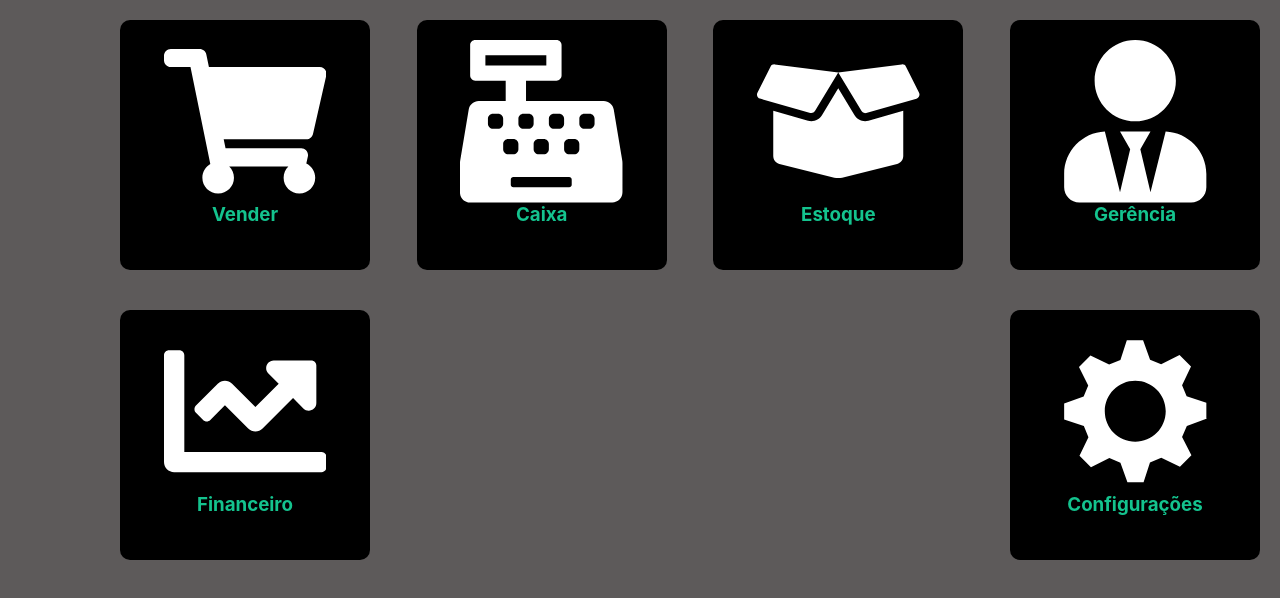
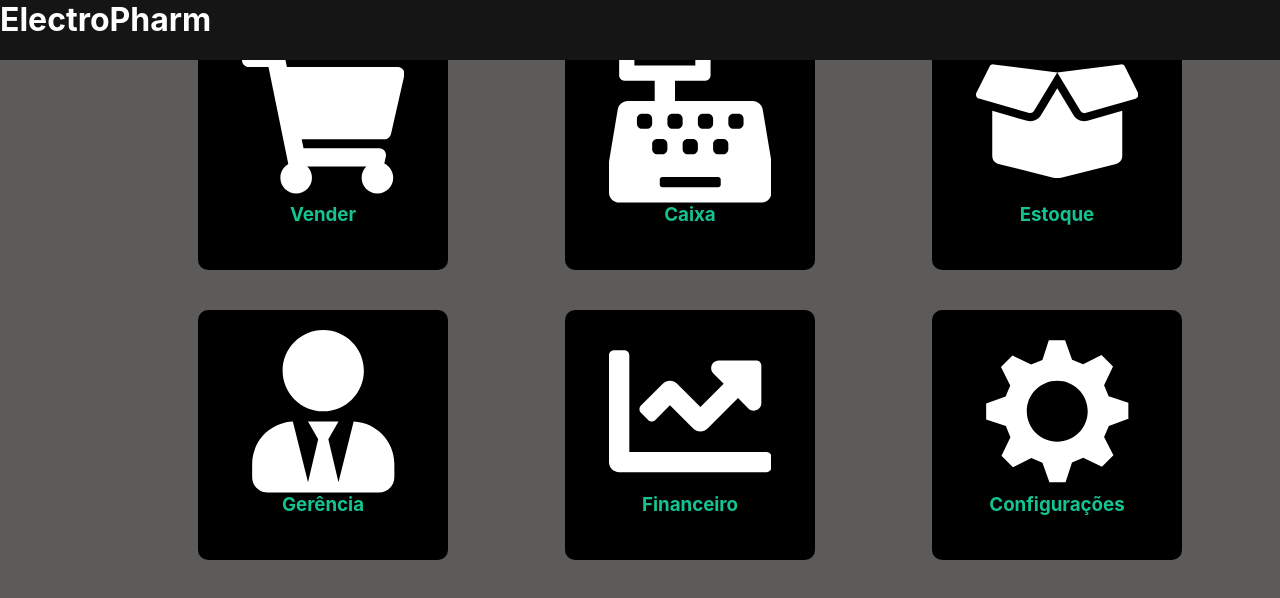
Before and after one commit to mdsreq-fga-unb/2022.1-Para-Ce-Ta-Mal, a React (Create React App) app in the folder front/: page / in a window 1280 px wide. Shown: the top 598 px of the page. Built offline with nearby package versions, Linux system fonts and the light colour scheme.

Commit message:
created header component

```diff
--- a/front/src/App.js
+++ b/front/src/App.js
@@ -4,6 +4,8 @@ import { HashRouter, Routes, Route } from "react-router-dom";
 import Menu from './pages/Menu/Menu';
 import Vendas from "./pages/Vendas/Vendas";
 import Estoque from './pages/Estoque/Estoque';
+import Header from "./components/Header/Header";
+
 
 import "./App.css";
 
@@ -12,6 +14,7 @@ const App = () => {
   return (
     <>
       <div>
+        <Header/>
         <HashRouter>
           <Routes>
             <Route path="/" exact element={ <Menu/> } />
--- /dev/null
+++ b/front/src/components/Header/Header.css
@@ -0,0 +1,13 @@
+@import url(../../App.css);
+
+.header{
+  position: absolute;
+  top: 0;
+  left: 0;
+
+  height: 7.5vh;
+  width: 100vw;
+
+  background-color: #151515;
+  color: white;
+}
--- /dev/null
+++ b/front/src/components/Header/Header.js
@@ -0,0 +1,14 @@
+import React from 'react';
+import './Header.css'
+
+const Header = () => {
+ return (
+  <>
+    <div className='header'>
+      <h1>ElectroPharm</h1>
+    </div>
+  </>
+ )
+}
+
+export default Header;
```
